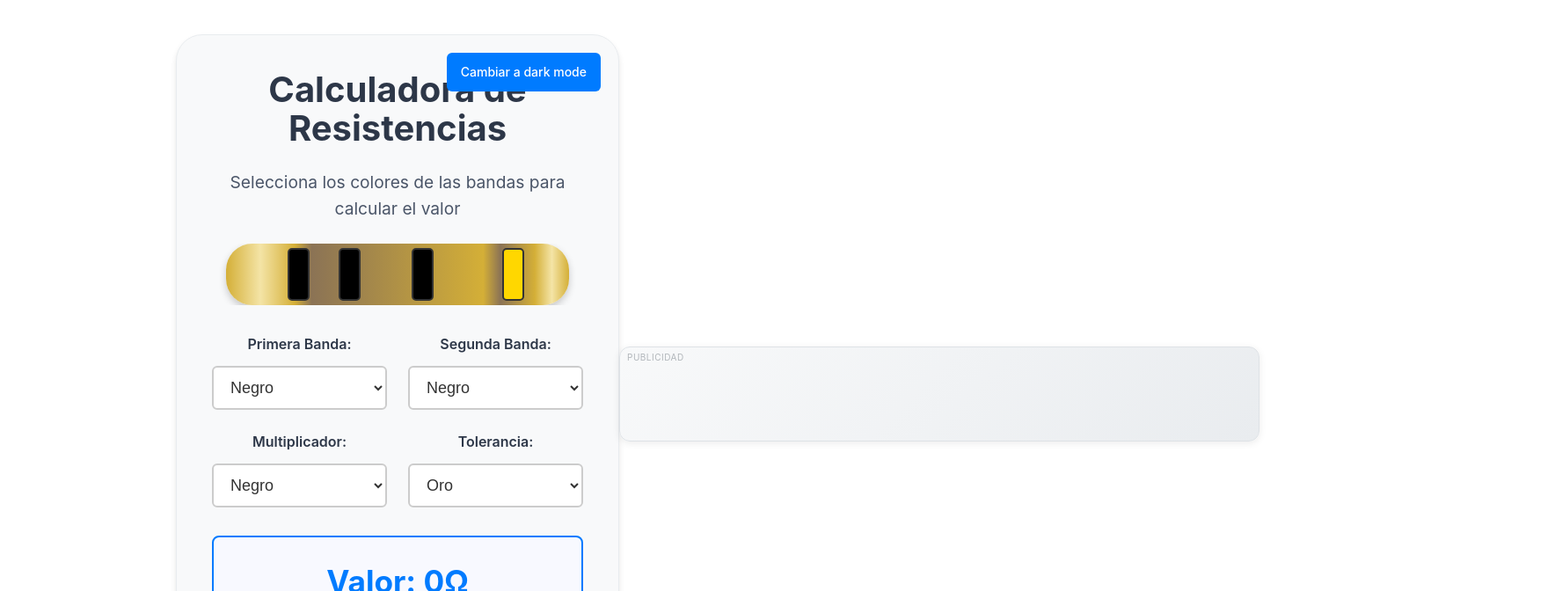
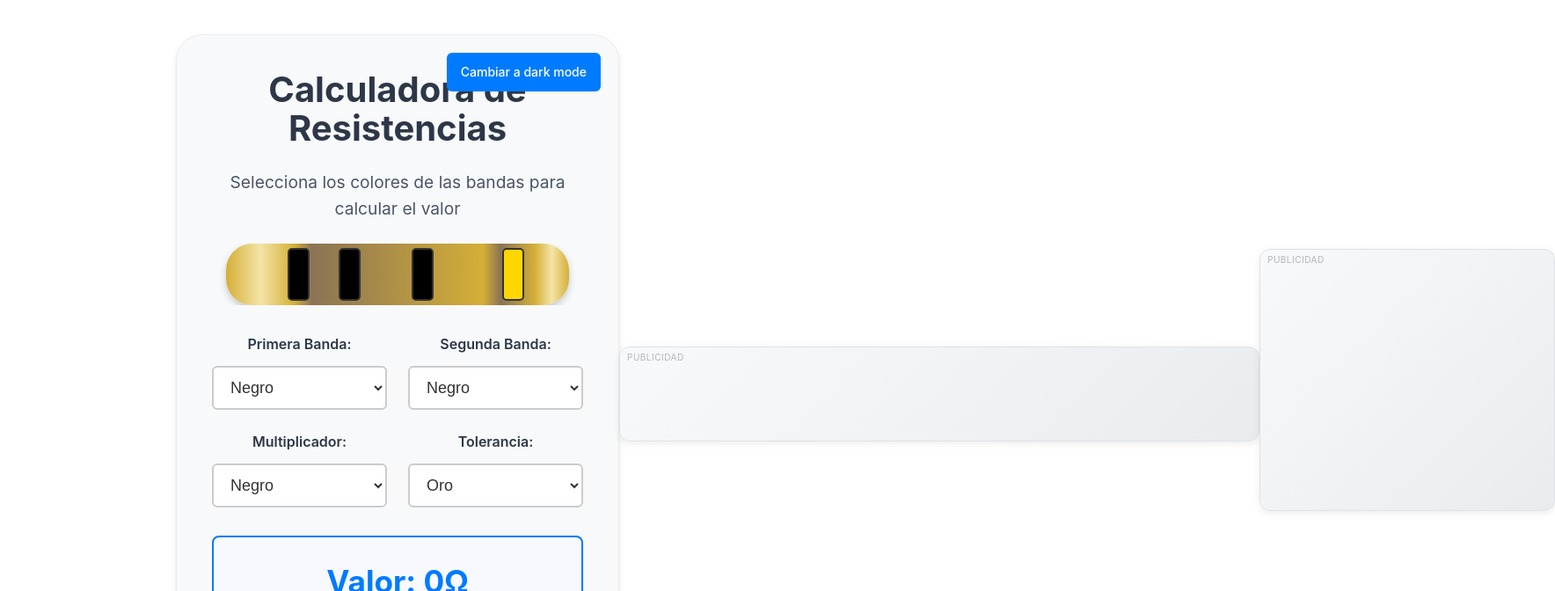
Before and after one commit to jersonjjcr/calculadora_b-sica_de_resistencia, a React (Vite) app: page / in a window 1280 px wide. Shown: the top 672 px of the page at 88% size, 1768 px wide, since content can reach past the window. Built offline with nearby package versions, Linux system fonts and the light colour scheme.

Commit message:
Mejorar layout: mover contenedor derecho debajo del contenido principal para mejor UX

```diff
--- a/src/App.css
+++ b/src/App.css
@@ -14,7 +14,7 @@ body {
 .main-container {
   display: flex;
   min-height: 100vh;
-  max-width: 1400px;
+  max-width: 1200px;
   margin: 0 auto;
   gap: 1rem;
   padding: 1rem;
@@ -73,6 +73,17 @@ body.dark {
 
 .sidebar.right {
   margin-left: 0.5rem;
+}
+
+/* Contenedor de anuncio debajo del contenido principal */
+.sidebar-bottom {
+  width: 100%;
+  max-width: 336px;
+  min-height: 280px;
+  margin: 2rem auto 0;
+  display: flex;
+  justify-content: center;
+  align-items: center;
 }
 
 /* Estilos para cuando no hay anuncios (placeholder) */
@@ -499,6 +510,12 @@ body.dark .result h2 {
     margin: 1.5rem auto 0;
   }
 
+  .sidebar-bottom {
+    max-width: 300px;
+    min-height: 250px;
+    margin: 1.5rem auto 0;
+  }
+
   .App {
     padding: 1.8rem;
     margin: 0;
@@ -540,6 +557,12 @@ body.dark .result h2 {
   .ad-bottom {
     max-width: 728px;
     min-height: 90px;
+    margin: 2rem auto 0;
+  }
+
+  .sidebar-bottom {
+    max-width: 336px;
+    min-height: 280px;
     margin: 2rem auto 0;
   }
 
@@ -684,6 +707,14 @@ body.dark .ad-container::before {
   padding: 8px;
 }
 
+/* Anuncio lateral inferior */
+.ad-sidebar-bottom {
+  width: 100%;
+  min-height: 280px;
+  padding: 8px;
+  margin: 0;
+}
+
 /* Hover effects */
 .ad-container:hover {
   transform: translateY(-2px);
--- a/src/components/AdBanner.jsx
+++ b/src/components/AdBanner.jsx
@@ -51,7 +51,13 @@ const AdBanner = ({
     maxWidth: '100%'
   };
 
-  const containerClass = `ad-container ${className} ${side ? `ad-sidebar ${side}` : ''}`;
+  let containerClass = `ad-container ${className}`;
+
+  if (side === 'left' || side === 'right') {
+    containerClass += ` ad-sidebar ${side}`;
+  } else if (side === 'bottom-right') {
+    containerClass += ' ad-sidebar-bottom';
+  }
 
   return (
     <div className={containerClass}>
--- a/src/components/Layout.jsx
+++ b/src/components/Layout.jsx
@@ -31,22 +31,22 @@ const Layout = ({ children }) => {
         </div>
       )}
 
-      {/* Contenido principal */}
+      {/* Contenido principal con contenedor adicional debajo */}
       <div className="content-wrapper">
         {children}
-      </div>
 
-      {/* Sidebar derecho - solo en desktop/tablet */}
+        {/* Contenedor adicional debajo del contenido principal */}
         {showSidebars && (
-        <div className="sidebar right">
+          <div className="sidebar-bottom">
             <AdBanner
-            position="sidebar"
+              position="sidebarBottom"
               adSlot="1234567891"
-            adFormat="auto"
-            side="right"
+              adFormat="rectangle"
+              side="bottom-right"
             />
           </div>
         )}
+      </div>
     </div>
   );
 };
--- a/src/config/adConfig.js
+++ b/src/config/adConfig.js
@@ -17,6 +17,11 @@ export const AD_CONFIG = {
       desktop: { width: 160, height: 600 },
       tablet: { width: 120, height: 500 },
       mobile: null // No se muestran en móvil
+    },
+    sidebarBottom: {
+      desktop: { width: 336, height: 280 },
+      tablet: { width: 300, height: 250 },
+      mobile: null // No se muestra en móvil
     },
     bottom: {
       desktop: { width: 728, height: 90 },
```
Lines whose indentation alone changed are shown as unchanged.
